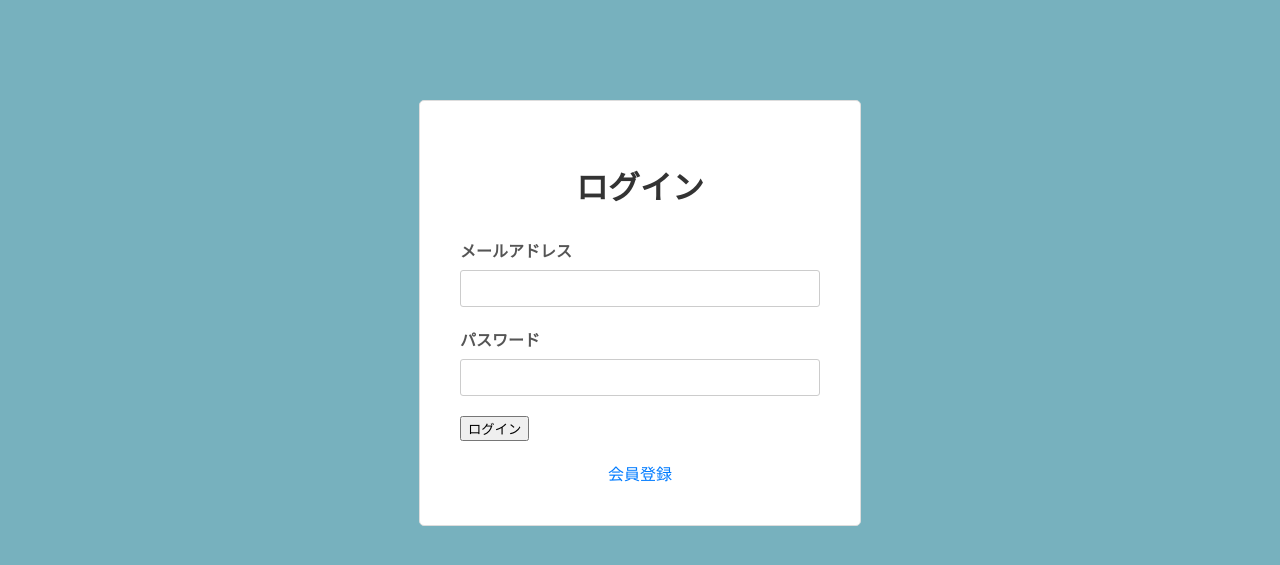
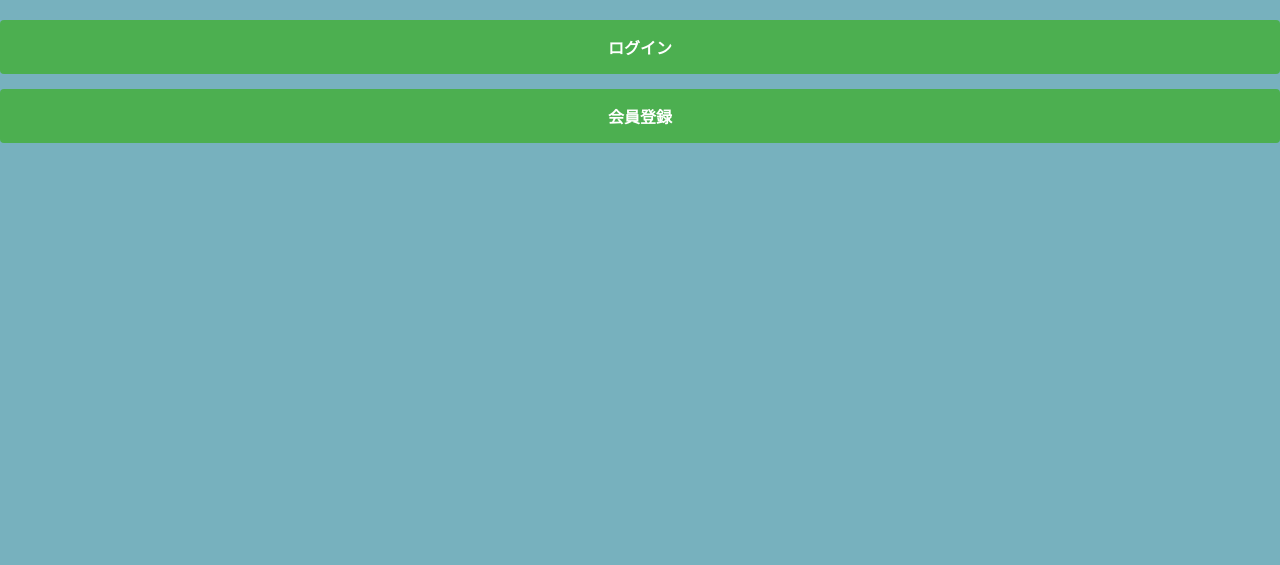
Before and after one commit to meemimee/ZousyoKanri, a PHP site: page /app/index.html in a window 1280 px wide. Shown: the top 565 px of the page. Run offline with PHP 8.4, Linux system fonts and the light colour scheme.

Commit message:
ぼたん修正

```diff
--- a/app/index.html
+++ b/app/index.html
@@ -3,23 +3,12 @@
     <head>
         <meta charset="UTF-8">
         <title>ログインページ</title>
-        <link rel="stylesheet" href="../css/style.css">
+        <link rel="stylesheet" href="/zouchokanri/app/css/style.css">
     </head>
     <body>
-        <div class="login-container">
-            <h1>ログイン</h1>
-            <form action="login.php" method="POST">
-                <div class="input-group">
-                    <label for="email">メールアドレス</label>
-                    <input type="email" id="email" name="メールアドレス" required>
-                </div>
-                <div class="input-group">
-                    <label for="password">パスワード</label>
-                    <input type="password" id="password" name="パスワード" required>
-                </div>
-                <button type="submit">ログイン</button>
-            </form>
-            <a href="register.php" class="register-link">会員登録</a>
+        <div class="button-container">
+            <a href="login.php" class="main-button login-button">ログイン</a>
+            <a href="nerregistr.php" class="main-button register-button">会員登録</a>
         </div>
     </body>
 </html>
--- a/css/style.css
+++ b/css/style.css
@@ -19,6 +19,52 @@ body {
     border: 1px solid #dddddd;
     border-radius: 5px;
 }
+
+.button-container {
+    display: flex;
+    flex-direction: column;
+    gap: 15px;
+    margin-top: 20px;
+}
+
+.main-button {
+    display: block;
+    width: 100%;
+    padding: 15px;
+    text-align: center;
+    border-radius: 4px;
+    font-size: 16px;
+    font-weight: bold;
+    text-decoration: none;
+    cursor: pointer;
+    transition: background-color 0.3s, transform 0.2s;
+}
+
+.main-button:hover {
+    transform: translateY(-2px);
+}
+
+/* indexでつかっとる */
+.login-button {
+    background-color: #4CAF50;
+    color: white;
+    width: auto;
+}
+
+.login-button:hover {
+    background-color: #45a049;
+}
+
+.register-button {
+    background-color: #4CAF50;
+    color: white;
+    width: auto;
+}
+
+.register-button:hover {
+    background-color: #45a049;
+}
+/* indexでつかってる終了 */
 
 
 h1 {
```
Also changed, not shown: other parts of css/style.css (+0 -24 lines), index.php (+4 -4 lines).
